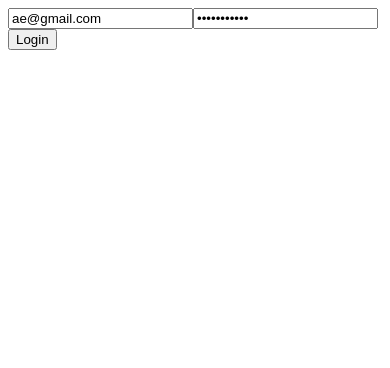
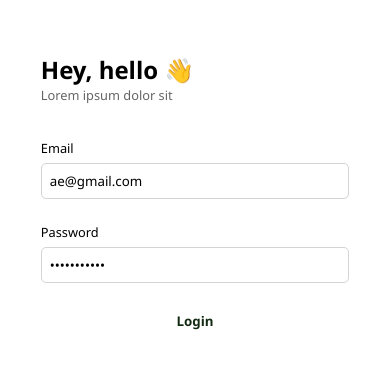
Before and after one commit to AndresPastrana/T-lab_Frontend, a React (Vite) app: page /login in a window 390 px wide. Shown: the top 368 px of the page. Built offline with nearby package versions, Linux system fonts and the light colour scheme.

Commit message:
style:added login page basic styles mobile view

```diff
--- /dev/null
+++ b/src/main.css
@@ -0,0 +1,6 @@
+* {
+    margin: 0;
+    padding: 0;
+    box-sizing: border-box;
+    font-family: 'Segoe UI', Tahoma, Geneva, Verdana, sans-serif;
+}
--- a/src/main.jsx
+++ b/src/main.jsx
@@ -1,9 +1,9 @@
 import React from 'react';
 import ReactDOM from 'react-dom/client';
+import { RouterProvider } from 'react-router-dom';
 import { router } from './routes/Router';
-import { RouterProvider } from 'react-router-dom';
 import { AuthProvider } from './context/AuthContext';
-
+import './main.css';
 ReactDOM.createRoot(document.getElementById('root')).render(
   <React.StrictMode>
     <AuthProvider>
--- a/src/pages/Login.jsx
+++ b/src/pages/Login.jsx
@@ -2,7 +2,7 @@ import { useNavigate } from 'react-router-dom';
 import { useForm } from '../hooks/useForm';
 import { useContext } from 'react';
 import { AuthContext } from '../context/AuthContext';
-
+import './login.css';
 const Login = () => {
   const navigate = useNavigate();
   const { setUser } = useContext(AuthContext);
@@ -36,11 +36,37 @@ const Login = () => {
     }
   };
   return (
-    <div>
+    <div className="container">
       <form onSubmit={login}>
-        <input type="email" name="email" value={email} onChange={onChange} />
-        <input type="password" name="password" value={password} onChange={onChange} />
-        <button type="submit">Login</button>
+        <div className="titule_container">
+          <h1>Hey, hello 👋 </h1>
+          <p>Lorem ipsum dolor sit </p>
+        </div>
+        <div>
+          <label htmlFor="email">Email</label>
+          <input
+            id="email"
+            className="w-100 br-5"
+            type="email"
+            name="email"
+            value={email}
+            onChange={onChange}
+          />
+        </div>
+        <div>
+          <label htmlFor="email">Password</label>
+          <input
+            id="password"
+            className="w-100 br-5"
+            type="password"
+            name="password"
+            value={password}
+            onChange={onChange}
+          />
+        </div>
+        <button className="br-5 w-100" type="submit">
+          Login
+        </button>
       </form>
     </div>
   );
--- /dev/null
+++ b/src/pages/login.css
@@ -0,0 +1,71 @@
+.container {
+    height: 100vh;
+
+
+}
+
+.br-5 {
+    border-radius: 5px;
+}
+
+
+.w-100 {
+    width: 100%;
+}
+
+
+form {
+    padding: 1.3rem;
+    max-width: 350px;
+    margin: 2rem auto;
+}
+
+form>div {
+    margin-bottom: 1rem;
+}
+
+.titule_container {
+    margin-bottom: 2rem;
+}
+
+.titule_container>h1 {
+    font-size: 1.5rem;
+}
+
+.titule_container>p {
+    font-weight: lighter;
+    font-size: 0.8rem;
+    color: #666565;
+}
+
+label {
+    font-weight: 500;
+    font-size: 0.8rem;
+}
+
+input {
+    padding: 8px;
+    margin: 5px 0;
+    border: solid 1px #d4d4d4;
+    outline: none;
+
+}
+
+input:focus {
+    box-shadow: 3px 2px 10px rgba(0, 0, 0, 0.3);
+    transition: all ease-in-out .1s;
+}
+
+button {
+    color: #132a13;
+    background-color: white;
+    border: none;
+    font-weight: bold;
+    padding: 8px 3px;
+}
+
+button:hover {
+    transition: all ease-in-out .1s;
+    background-color: #132a13;
+    color: whitesmoke;
+}
```
